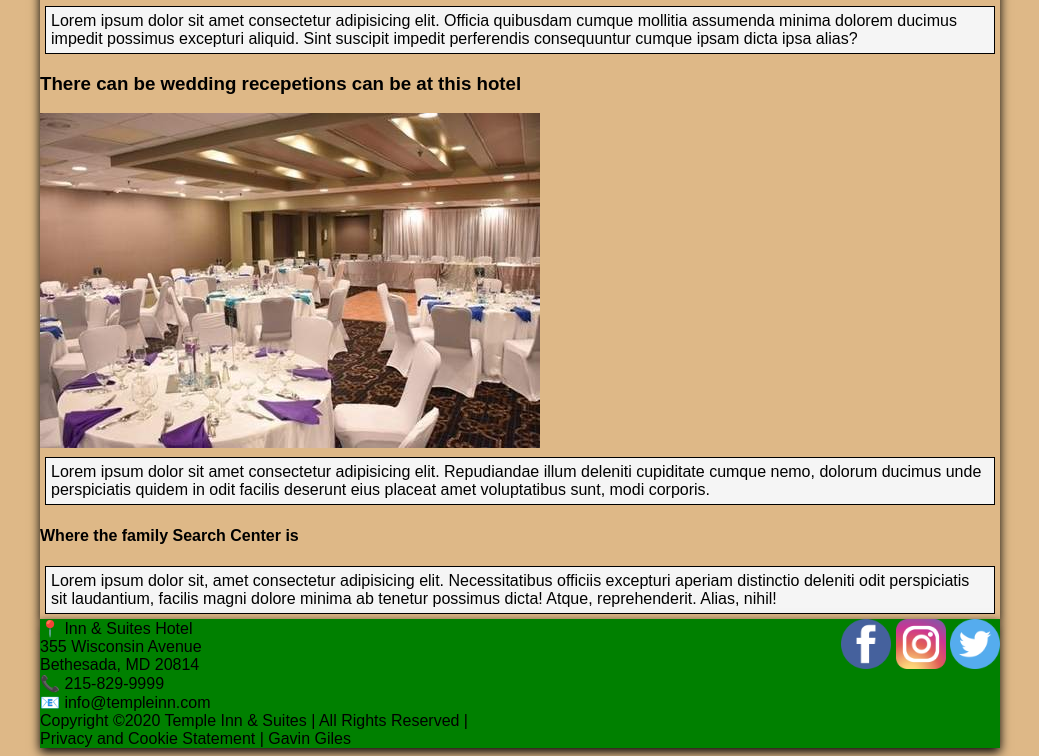
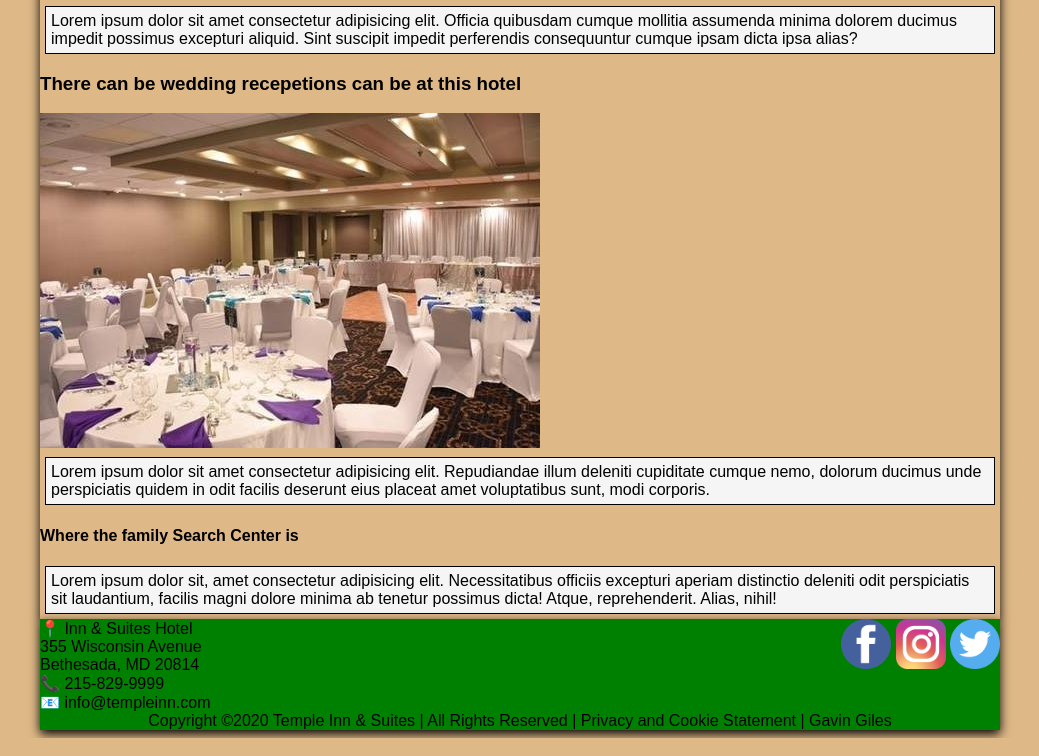
Before and after one commit to Captainkirby13/Captainkirby13.github.io, a plain HTML site: page project/index.html in a window 1280 px wide. Shown: the part 881-1637 px from the top of the page, without its empty margins (120-1159 px from the left). Drawn offline with Linux system fonts and the light colour scheme.

Commit message:
greater value

```diff
--- a/project/css/style.css
+++ b/project/css/style.css
@@ -16,7 +16,7 @@ header {
   border-radius: 1rem;
   display: flex;
   align-items: center;
-  justify-content: space-evenly;
+  justify-content: space-around;
   text-align: center;
   color: whitesmoke;
   background-color: darkgreen;
@@ -79,3 +79,8 @@ footer {
   width: 50px;
   height: auto;
 }
+.footer_tiny {
+  grid-column: 1/3;
+  text-align: center;
+
+}
--- a/project/index.html
+++ b/project/index.html
@@ -62,7 +62,7 @@
                         src="images/twitter-icon.png" alt="twitter"/></a>
             </div>
         </div>
-        <div class="footer tiny">
+        <div class="footer_tiny">
             Copyright ©2020 Temple Inn & Suites | All Rights Reserved | Privacy and Cookie Statement |
             Gavin Giles</div>
     </footer>
```
